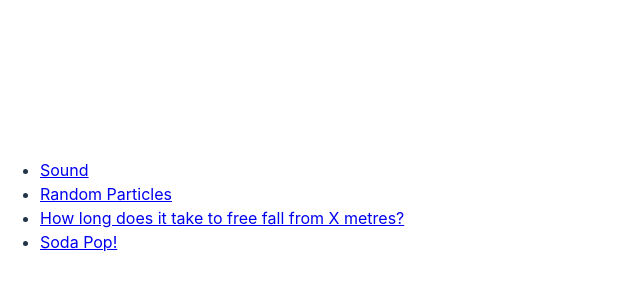
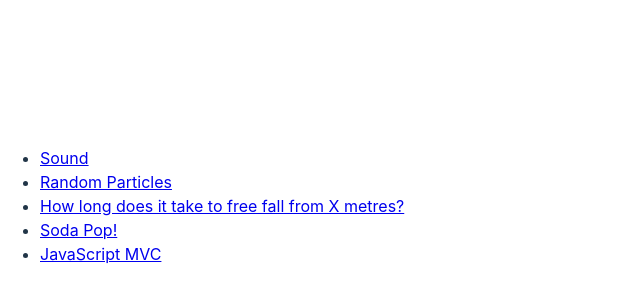
Before and after one commit to 0xlkda/ui-stuffs, a website built with Vite: page index.html in a window 1280 px wide. Shown: the part 194-494 px from the top of the page, without its empty margins (0-640 px from the left). Built offline with nearby package versions, Linux system fonts and the light colour scheme.

Commit message:
update menu

```diff
--- a/index.html
+++ b/index.html
@@ -11,6 +11,7 @@
       <li><a href="particles.html">Random Particles</a></li>
       <li><a href="free-fall.html">How long does it take to free fall from X metres?</a></li>
       <li><a href="soda.html">Soda Pop!</a></li>
+      <li><a href="mvc.html">JavaScript MVC</a></li>
     </ul>
 
 
```
